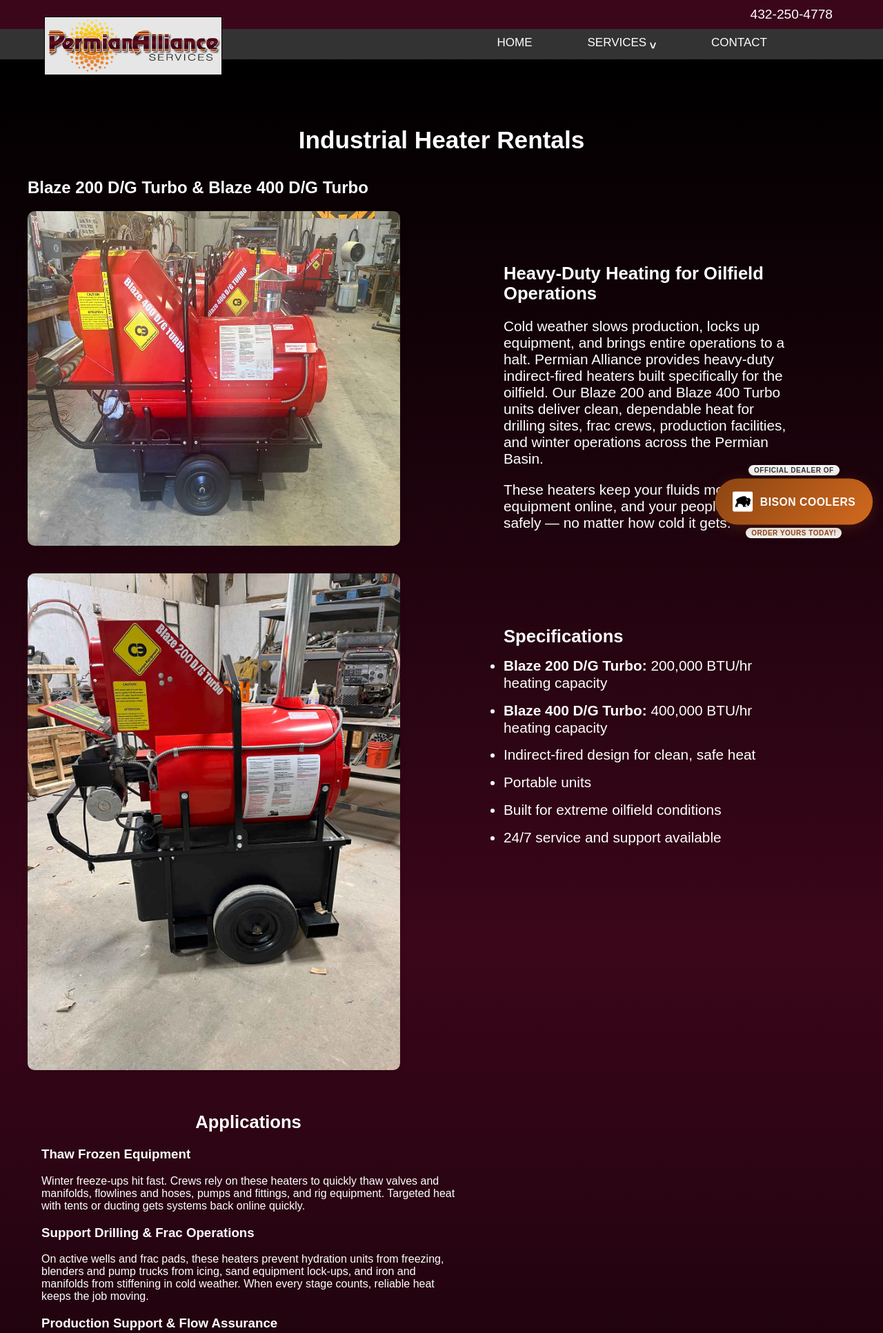
After one commit to boonewh/permianalliance, a Flask app: page /heaters in a window 1280 px wide. The commit adds this page. Shown: the top 1932 px of the page at 69% size. Run offline with Flask 3, Linux system fonts and the light colour scheme; some libraries are stand-ins or nearby versions.

Commit message:
Two new pages added at client request. Steamers and heaters

```diff
--- a/app.py
+++ b/app.py
@@ -47,6 +47,14 @@ def outfitting():
 @app.route('/pressure')
 def pressure():
     return render_template('pressure.html')
+
+@app.route('/heaters')
+def heaters():
+    return render_template('heaters.html')
+
+@app.route('/steamer')
+def steamer():
+    return render_template('steamer.html')
 
 @app.route('/contact', methods=['GET', 'POST'])
 def contact():
--- a/static/css/main.css
+++ b/static/css/main.css
@@ -352,13 +364,13 @@ main {
 }
 
 .about h2 {
-  text-align: center;
   font-size: 1.6em;
-  margin-top: 3em;
+  margin: 3em auto;
+  margin-bottom: 0;
+  width: 70%;
 }
 
 .about p {
-  text-align: center;
   margin: 1em auto;
   width: 70%;
   font-size: 1.3em;
@@ -395,6 +407,18 @@ main {
   flex: 1;
 }
 
+.about ul {
+  padding: 0;
+  margin: 1em auto;
+  width: 70%;
+}
+
+.about ul li {
+  font-size: 1.3em;
+  margin: 15px 0;
+  line-height: 1.2em;
+}
+
 #contact {
   margin: auto;
   width: 40%;
--- a/templates/base.html
+++ b/templates/base.html
@@ -365,6 +365,8 @@
                     <li><a href="{{ url_for('office') }}">Office Trailer</a></li>
                     <li><a href="{{ url_for('outfitting') }}">Custom Outfitting</a></li>
                     <li><a href="{{ url_for('pressure') }}">Pressure Washers</a></li>
+                    <li><a href="{{ url_for('heaters') }}">Industrial Heaters</a></li>
+                    <li><a href="{{ url_for('steamer') }}">Industrial Steam Cleaning</a></li>
                     <li><a href="{{ url_for('trash') }}">Trash Trailer</a></li>
                     </ul>
                 </li>
--- /dev/null
+++ b/templates/heaters.html
@@ -0,0 +1,122 @@
+{% extends "base.html" %}
+
+{% block meta %}
+    <meta name="description" content="Permian Alliance offers powerful indirect-fired industrial heaters for oilfield operations in the Permian Basin. Rent Blaze 200 and 400 Turbo heaters to prevent freeze-ups, maintain chemical flow, and support drilling, frac, and production operations in extreme weather conditions.">
+    <meta name="Author" content="PathSix Web Design LLC">
+{% endblock %}
+
+{% block title %}Permian Alliance Industrial Heater Rentals{% endblock %}
+
+{% block styles %}
+    <link rel="stylesheet" href="{{ url_for('static', filename='css/main.css') }}">
+{% endblock %}
+
+{% block content %}
+<div class="products">
+    <div class="trailer-page">
+        <h1>Industrial Heater Rentals</h1>
+        <h2>Blaze 200 D/G Turbo & Blaze 400 D/G Turbo</h2>
+
+        <section class="about">
+            <img
+            src="{{ url_for('static', filename='images/forty-k-heater.jpg') }}"
+            alt="Blaze 400 D/G Turbo indirect-fired heater"
+            />
+            <div>
+                <h2>Heavy-Duty Heating for Oilfield Operations</h2>
+                <p>
+                    Cold weather slows production, locks up equipment, and brings entire
+                    operations to a halt. Permian Alliance provides heavy-duty indirect-fired
+                    heaters built specifically for the oilfield. Our Blaze 200 and Blaze 400
+                    Turbo units deliver clean, dependable heat for drilling sites, frac crews,
+                    production facilities, and winter operations across the Permian Basin.
+                </p>
+                <p>
+                    These heaters keep your fluids moving, your equipment online, and your
+                    people working safely — no matter how cold it gets.
+                </p>
+            </div>
+        </section>
+
+        <section class="about">
+            <img
+            src="{{ url_for('static', filename='images/20-k-heater.jpg') }}"
+            alt="Blaze 200 D/G Turbo indirect-fired heater"
+            />
+            <div>
+                <h2>Specifications</h2>
+                <ul>
+                    <li><strong>Blaze 200 D/G Turbo:</strong> 200,000 BTU/hr heating capacity</li>
+                    <li><strong>Blaze 400 D/G Turbo:</strong> 400,000 BTU/hr heating capacity</li>
+                    <li>Indirect-fired design for clean, safe heat</li>
+                    <li>Portable units</li>
+                    <li>Built for extreme oilfield conditions</li>
+                    <li>24/7 service and support available</li>
+                </ul>
+            </div>
+        </section>
+
+        <section id="features">
+            <div>
+                <h2>Applications</h2>
+                <h3>Thaw Frozen Equipment</h3>
+                <p>
+                    Winter freeze-ups hit fast. Crews rely on these heaters to quickly thaw
+                    valves and manifolds, flowlines and hoses, pumps and fittings, and rig
+                    equipment. Targeted heat with tents or ducting gets systems back online quickly.
+                </p>
+
+                <h3>Support Drilling & Frac Operations</h3>
+                <p>
+                    On active wells and frac pads, these heaters prevent hydration units from
+                    freezing, blenders and pump trucks from icing, sand equipment lock-ups, and
+                    iron and manifolds from stiffening in cold weather. When every stage counts,
+                    reliable heat keeps the job moving.
+                </p>
+
+                <h3>Production Support & Flow Assurance</h3>
+                <p>
+                    Cold temperatures create hydrates, reduce flow rates, and cause freeze-offs.
+                    These heaters help protect wellheads, separators and treaters, flowback tanks,
+                    and water transfer lines. Consistent heat prevents shutdowns and production loss.
+                </p>
+
+                <h3>Worker Safety & Temporary Facilities</h3>
+                <p>
+                    Indirect heat is clean, safe, and ideal for crew trailers, safety tents,
+                    control rooms, on-site offices, and break areas. Maintains safe working
+                    conditions during extreme weather events.
+                </p>
+
+                <h3>Construction & Maintenance</h3>
+                <p>
+                    These heaters also support pad construction and maintenance tasks including
+                    concrete curing, coating and paint work, adhesive and epoxy setup, and
+                    equipment repairs under heat tents. They provide stable temperatures when
+                    winter would otherwise shut projects down.
+                </p>
+            </div>
+        </section>
+
+        <section id="contact">
+            <h2>Contact Us</h2>
+            <p>
+                For more information or to rent an industrial heater for your operation,
+                please contact us:
+            </p>
+            <ul>
+                <li>Phone: (432) 250-4778</li>
+                <li>
+                    Email: <a href="mailto:hryan@permianalliance.com">Permian Alliance</a>
+                </li>
+            </ul>
+            <p>Or go to our contact page:</p>
+            <div class="contact"><a href="{{ url_for('contact') }}">CONTACT US</a></div>
+        </section>
+    </div>
+</div>
+{% endblock %}
+
+{% block scripts %}
+    <script src="{{ url_for('static', filename='js/imageAppear.js') }}"></script>
+{% endblock %}
```
Also changed, not shown: other parts of static/css/main.css (+49 -26 lines), templates/index.html (+30 -0 lines), templates/steamer.html (added, +69 -0 lines), static/images/20-k-heater.jpg (added), static/images/forty-k-heater.jpg (added), static/images/steamer.jpg (added).
